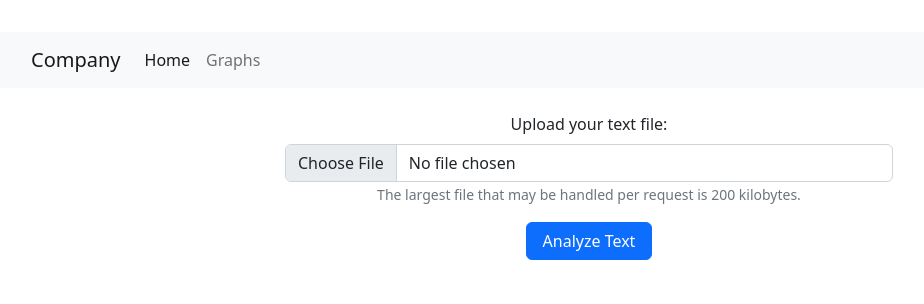
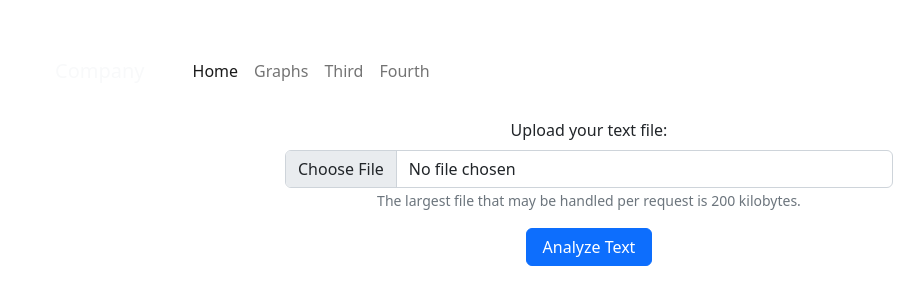
Before and after one commit to Canario5/Project-01, a React (Vite) app: page / in a window 1280 px wide. Shown: the top 304 px of the page, without its empty margins (51-975 px from the left). Built offline with nearby package versions, Linux system fonts and the light colour scheme.

Commit message:
Add  (empty) menu items

```diff
--- a/src/navigation/Menu.jsx
+++ b/src/navigation/Menu.jsx
@@ -6,10 +6,12 @@ import { LinkContainer } from "react-router-bootstrap"
 
 export default function Menu() {
 	return (
-		<Navbar bg="light" expand="lg">
+		<Navbar /* bg="light" */ expand="lg" className="p-0 my-3">
 			<Container>
 				<LinkContainer to="/">
-					<Navbar.Brand>Company</Navbar.Brand>
+					<Navbar.Brand className="py-0">
+						<div className="py-2 px-4 text-light">Company</div>
+					</Navbar.Brand>
 				</LinkContainer>
 				<Navbar.Toggle aria-controls="basic-navbar-nav" />
 				<Navbar.Collapse id="basic-navbar-nav">
@@ -25,6 +27,14 @@ export default function Menu() {
 						<LinkContainer to="/graphs">
 							<Nav.Link>Graphs</Nav.Link>
 						</LinkContainer>
+
+						<LinkContainer to="/third">
+							<Nav.Link>Third</Nav.Link>
+						</LinkContainer>
+
+						<LinkContainer to="/fourth">
+							<Nav.Link>Fourth</Nav.Link>
+						</LinkContainer>
 					</Nav>
 				</Navbar.Collapse>
 			</Container>
```
